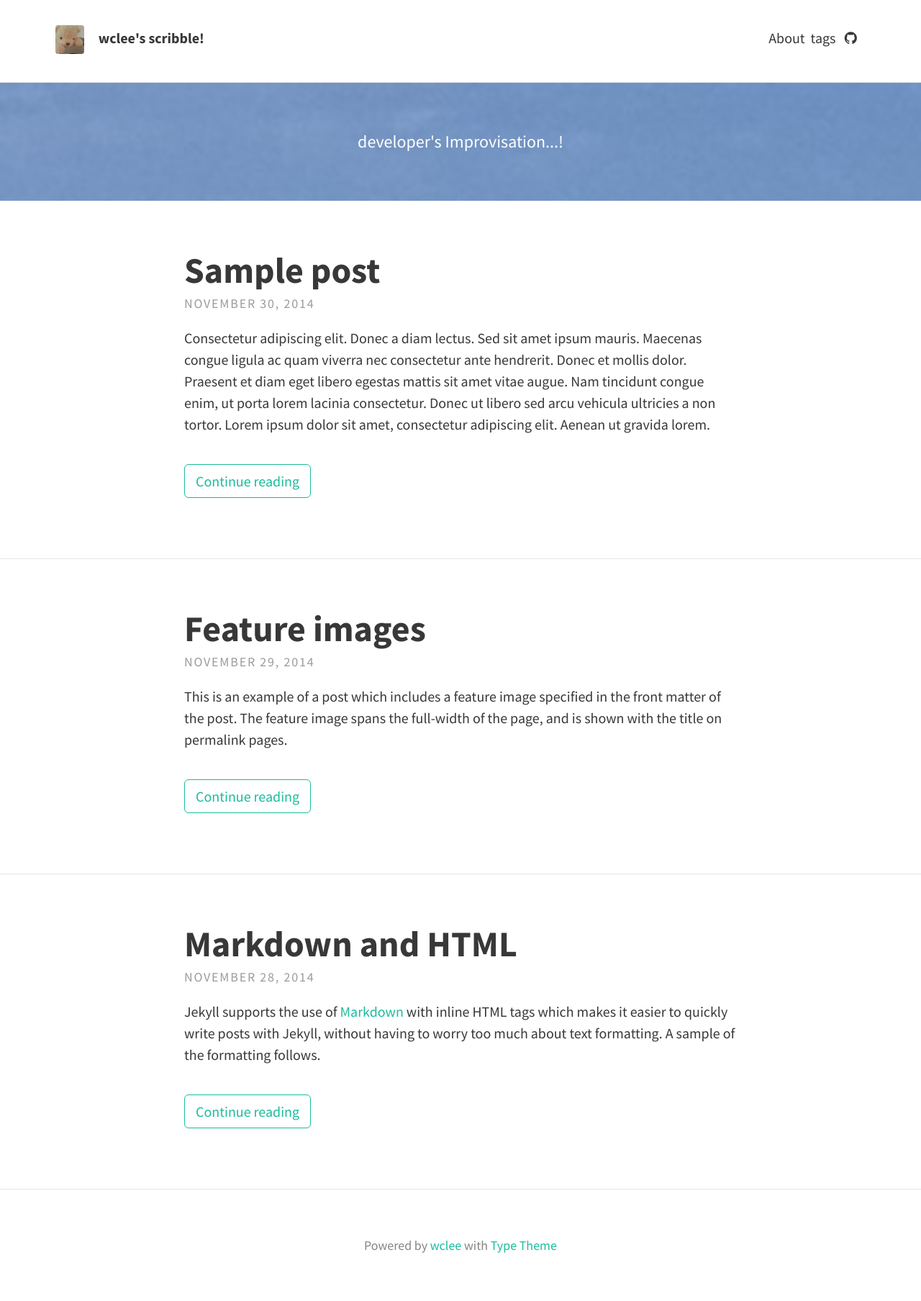
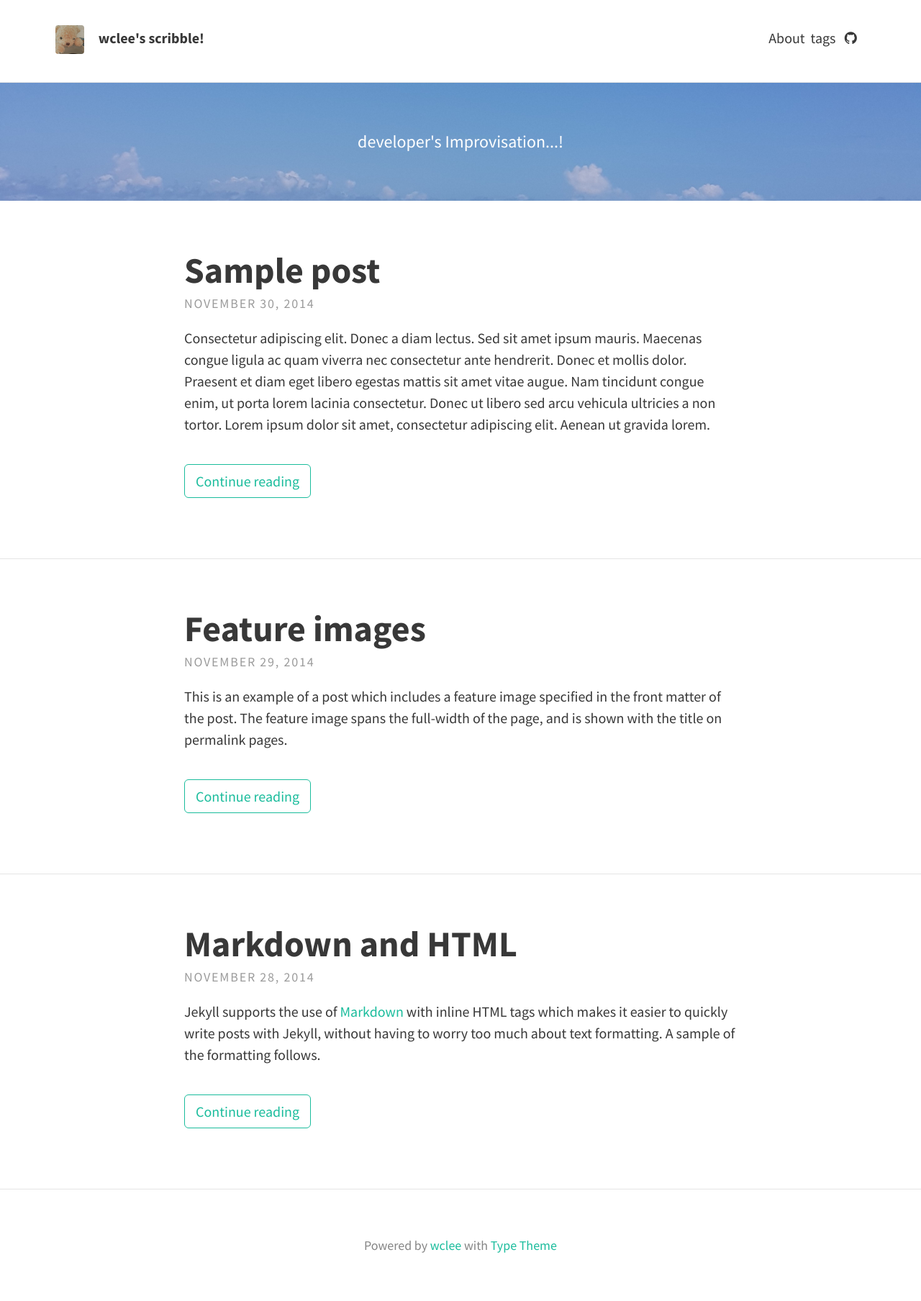
Before and after one commit to wclee7/wclee7.github.io_b, a Jekyll site: the page built from index.html, in a window 1280 px wide. Shown: the whole page at 72% size. Built offline with Jekyll 4.4.1, drawn with Linux system fonts in a browser that asks for light colours; the list of posts is cut into pages by our own code.

Commit message:
Update _config.yml

```diff
--- a/_config.yml
+++ b/_config.yml
@@ -16,7 +16,7 @@ theme_settings:
      <p>developer's Improvisation...!</p>
 
 
-  header_text_feature_image: assets/img/header-image-3.jpg    # assets/img/myPhotoS.jpg
+  header_text_feature_image: assets/img/header-image-1.jpg    # assets/img/myPhotoS.jpg
   footer_text: >
    Powered by <a href="https://blog.daum.net/urlover">wclee</a> with <a href="https://github.com/rohanchandra/type-theme">Type Theme</a>
 
```
